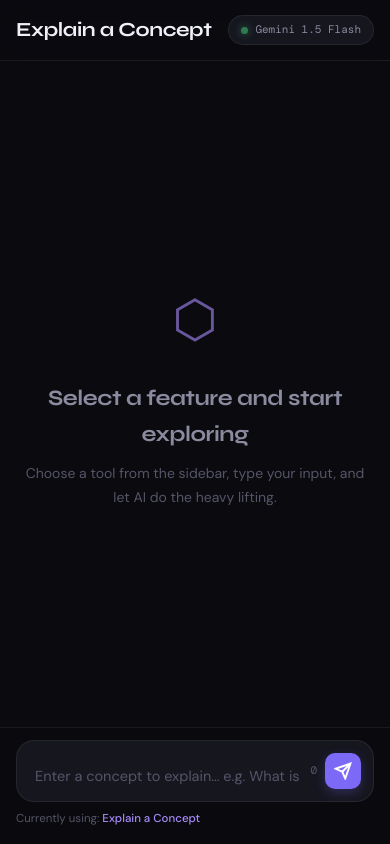
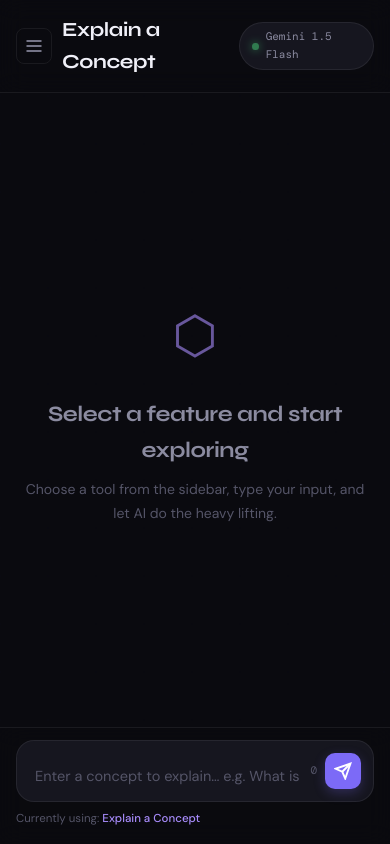
Before and after one commit to Nish613/NishAI, a website: page index.html in a window 390 px wide. Drawn offline with nearby package versions, Linux system fonts and the light colour scheme; a web font is replaced by a local one.

Commit message:
fix mobile menu

```diff
--- a/css/style.css
+++ b/css/style.css
@@ -691,3 +691,47 @@ body {
   .input-area { padding: 12px 16px 16px; }
   .current-feature-subtitle { display: none; }
 }
+/* Mobile menu button */
+.mobile-menu-btn {
+  display: none;
+  background: transparent;
+  border: 1px solid var(--border);
+  color: var(--text-secondary);
+  width: 36px;
+  height: 36px;
+  border-radius: 8px;
+  cursor: pointer;
+  align-items: center;
+  justify-content: center;
+  flex-shrink: 0;
+  margin-right: 10px;
+  transition: all 0.2s;
+}
+
+.mobile-menu-btn:hover {
+  background: var(--bg-3);
+  color: var(--text-primary);
+}
+
+/* Sidebar overlay */
+.sidebar-overlay {
+  display: none;
+  position: fixed;
+  inset: 0;
+  background: rgba(0,0,0,0.5);
+  z-index: 99;
+}
+
+.sidebar-overlay.active {
+  display: block;
+}
+
+@media (max-width: 768px) {
+  .mobile-menu-btn {
+    display: flex;
+  }
+  .topbar-left {
+    display: flex;
+    align-items: center;
+  }
+}
--- a/index.html
+++ b/index.html
@@ -24,6 +24,9 @@
   <!-- Background canvas for animated grid -->
   <canvas id="bg-canvas"></canvas>
 
+  <!-- Overlay for mobile sidebar -->
+  <div class="sidebar-overlay" id="sidebarOverlay"></div>
+
   <!-- Sidebar -->
   <aside class="sidebar" id="sidebar">
     <div class="sidebar-header">
@@ -44,23 +47,13 @@
       <p class="nav-label">Features</p>
 
       <button class="feature-btn active" data-feature="explain">
-
         <div class="feature-info">
           <span class="feature-name">Explain a Concept</span>
           <span class="feature-desc">Break down complex ideas simply</span>
         </div>
       </button>
 
-      <!--<button class="feature-btn" data-feature="eli5">
-        <span class="feature-icon">🧒</span>
-        <div class="feature-info">
-          <span class="feature-name">Explain Like I'm 5</span>
-          <span class="feature-desc">Ultra-simple explanations</span>
-        </div>
-      </button>-->
-
       <button class="feature-btn" data-feature="summarize">
-
         <div class="feature-info">
           <span class="feature-name">Summarize Text</span>
           <span class="feature-desc">Condense long content</span>
@@ -68,53 +61,12 @@
       </button>
 
       <button class="feature-btn" data-feature="bullets">
-
         <div class="feature-info">
           <span class="feature-name">Convert to Bullets</span>
           <span class="feature-desc">Structured key points</span>
         </div>
       </button>
-
-      <!--<button class="feature-btn" data-feature="quiz">
-        <span class="feature-icon">❓</span>
-        <div class="feature-info">
-          <span class="feature-name">Generate Quiz</span>
-          <span class="feature-desc">Test your knowledge</span>
-        </div>
-      </button>
-
-      <button class="feature-btn" data-feature="flashcards">
-        <span class="feature-icon">🃏</span>
-        <div class="feature-info">
-          <span class="feature-name">Flashcards</span>
-          <span class="feature-desc">Study with Q&A cards</span>
-        </div>
-      </button>
-
-      <button class="feature-btn" data-feature="professional">
-        <span class="feature-icon">💼</span>
-        <div class="feature-info">
-          <span class="feature-name">Rewrite Professionally</span>
-          <span class="feature-desc">Polish your writing</span>
-        </div>
-      </button>
-
-      <button class="feature-btn" data-feature="interview">
-        <span class="feature-icon">🎙️</span>
-        <div class="feature-info">
-          <span class="feature-name">Interview Questions</span>
-          <span class="feature-desc">Prep for interviews</span>
-        </div>
-      </button>
-
-      <button class="feature-btn" data-feature="studyplan">
-        <span class="feature-icon">📅</span>
-        <div class="feature-info">
-          <span class="feature-name">Create Study Plan</span>
-          <span class="feature-desc">Structured learning path</span>
-        </div>
-      </button>
-    </nav>-->
+    </nav>
 
     <div class="sidebar-footer">
       <button class="clear-history-btn" id="clearHistory">
@@ -134,8 +86,17 @@
     <!-- Top bar -->
     <header class="topbar">
       <div class="topbar-left">
-        <h1 class="current-feature-title" id="currentFeatureTitle">Explain a Concept</h1>
-        <p class="current-feature-subtitle" id="currentFeatureSubtitle">Break down complex ideas into clear, understandable explanations</p>
+        <button class="mobile-menu-btn" id="mobileMenuBtn">
+          <svg width="20" height="20" viewBox="0 0 24 24" fill="none" stroke="currentColor" stroke-width="2">
+            <line x1="3" y1="6" x2="21" y2="6"/>
+            <line x1="3" y1="12" x2="21" y2="12"/>
+            <line x1="3" y1="18" x2="21" y2="18"/>
+          </svg>
+        </button>
+        <div>
+          <h1 class="current-feature-title" id="currentFeatureTitle">Explain a Concept</h1>
+          <p class="current-feature-subtitle" id="currentFeatureSubtitle">Break down complex ideas into clear, understandable explanations</p>
+        </div>
       </div>
       <div class="topbar-right">
         <div class="model-badge">
--- a/js/app.js
+++ b/js/app.js
@@ -43,6 +43,17 @@ const App = {
 
     // Sidebar toggle
     UI.sidebarToggle.addEventListener("click", () => UI.toggleSidebar());
+    // Mobile menu button
+document.getElementById("mobileMenuBtn")?.addEventListener("click", () => {
+  UI.sidebar.classList.toggle("mobile-open");
+  document.getElementById("sidebarOverlay")?.classList.toggle("active");
+});
+
+// Close sidebar when overlay is clicked
+document.getElementById("sidebarOverlay")?.addEventListener("click", () => {
+  UI.sidebar.classList.remove("mobile-open");
+  document.getElementById("sidebarOverlay")?.classList.remove("active");
+});
 
     // Clear history
     UI.clearHistoryBtn.addEventListener("click", () => {
```
